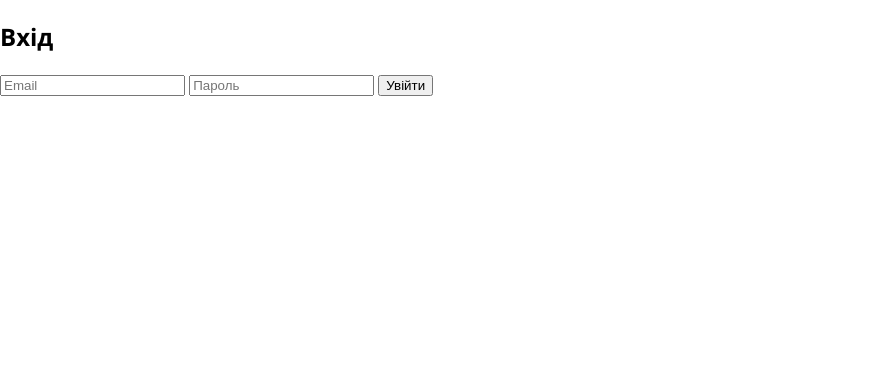
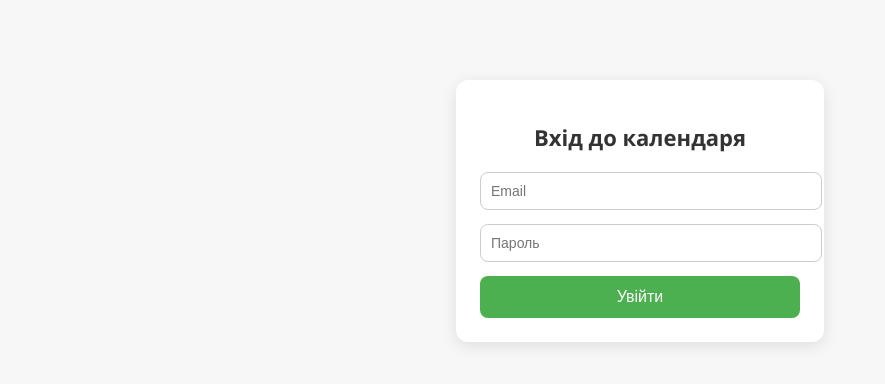
Before and after one commit to Yigorka/bogdansite, a plain HTML site: page index.html in a window 1280 px wide. Shown: the whole page, without its empty margins (0-885 px from the left). Drawn offline with Linux system fonts and the light colour scheme.

Commit message:
visual upgrades

```diff
--- a/index.html
+++ b/index.html
@@ -14,8 +14,8 @@
 <body>
 
   <!-- Форма входу -->
-  <div id="loginContainer">
-    <h2>Вхід</h2>
+  <div id="loginContainer" class="login-card">
+    <h2>Вхід до календаря</h2>
     <input type="email" id="email" placeholder="Email" />
     <input type="password" id="password" placeholder="Пароль" />
     <button id="loginBtn">Увійти</button>
--- a/style.css
+++ b/style.css
@@ -1,13 +1,14 @@
 body {
   margin: 0;
   font-family: 'Segoe UI', sans-serif;
-  background: #fff;
+  background: #f7f7f7;
   color: #000;
 }
 
 .header {
   display: flex;
   align-items: center;
+  justify-content: space-between;
   padding: 10px 12px;
   border-bottom: 1px solid #ddd;
   position: sticky;
@@ -17,10 +18,22 @@ body {
 }
 
 .header h1 {
-  flex: 1;
-  text-align: center;
   margin: 0;
   font-size: 20px;
+}
+
+#logoutBtn {
+  padding: 6px 12px;
+  font-size: 14px;
+  background: #f44336;
+  color: white;
+  border: none;
+  border-radius: 6px;
+  cursor: pointer;
+}
+
+#logoutBtn:hover {
+  background: #d32f2f;
 }
 
 .month-block {
@@ -157,17 +170,52 @@ body {
     max-width: 260px;
   }
 }
-#logoutBtn {
-  padding: 6px 12px;
+
+/* ---- Форма входу ---- */
+
+.login-card {
+  max-width: 320px;
+  margin: 80px auto;
+  padding: 24px;
+  background: #ffffff;
+  border-radius: 12px;
+  box-shadow: 0 4px 16px rgba(0, 0, 0, 0.1);
+  text-align: center;
+}
+
+.login-card h2 {
+  margin-bottom: 20px;
+  font-size: 22px;
+  color: #333;
+}
+
+.login-card input {
+  width: 100%;
+  padding: 10px;
+  margin-bottom: 14px;
+  border: 1px solid #ccc;
+  border-radius: 8px;
   font-size: 14px;
-  background: #f44336;
+  transition: border-color 0.2s;
+}
+
+.login-card input:focus {
+  outline: none;
+  border-color: #4caf50;
+}
+
+.login-card button {
+  width: 100%;
+  padding: 12px;
+  background: #4caf50;
   color: white;
   border: none;
-  border-radius: 6px;
+  border-radius: 8px;
+  font-size: 16px;
   cursor: pointer;
-  margin-left: auto;
+  transition: background 0.2s;
 }
 
-#logoutBtn:hover {
-  background: #d32f2f;
+.login-card button:hover {
+  background: #43a047;
 }
```
